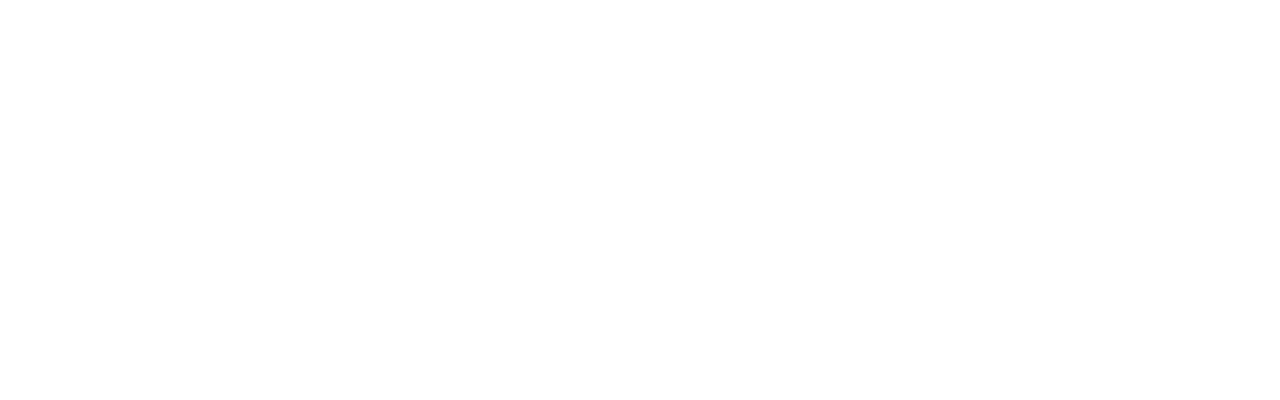
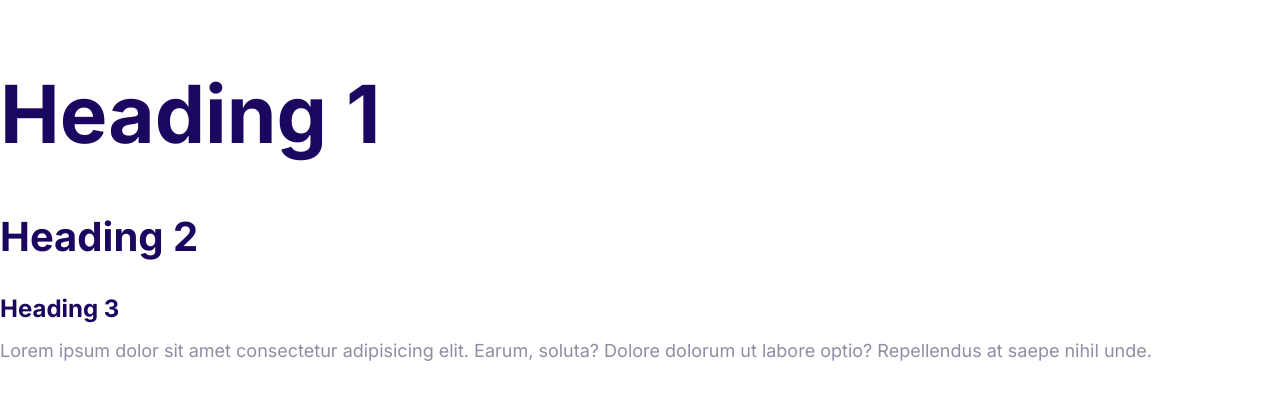
Before and after one commit to i3yxman/moshify, a plain HTML site: page index.html in a window 1280 px wide. Drawn offline with Linux system fonts and the light colour scheme.

Commit message:
Define the styles for the fonts.

```diff
--- a/css/styles.css
+++ b/css/styles.css
@@ -5,3 +5,53 @@
     --color-headings: #1b0760;
     --color-body: #918ca4;
 }
+
+html {
+    font-size: 62.5%;
+}
+
+body {
+    font-family: Inter, Arial, Helvetica, sans-serif;
+    font-size: 2.4rem;
+    line-height: 1.5;
+    color: var(--color-body)
+}
+
+h1, h2, h3 {
+    color: var(--color-headings);
+    margin-bottom: 1rem;
+}
+
+h1 {
+    font-size: 7rem;
+}
+
+h2 {
+    font-size: 4rem;
+}
+
+h3 {
+    font-size: 3rem;
+}
+
+p {
+    margin-top: 0;
+}
+
+@media screen and (min-width: 1024px) {
+    body {
+        font-size: 1.8rem;
+    }
+
+    h1 {
+        font-size: 8rem;
+    }
+
+    h2 {
+        font-size: 4rem;
+    }
+
+    h3 {
+        font-size: 2.4rem;
+    }
+}
--- a/index.html
+++ b/index.html
@@ -5,8 +5,22 @@
     <meta http-equiv="X-UA-Compatible" content="IE=edge" />
     <meta name="viewport" content="width=device-width, initial-scale=1.0" />
     <title>Document</title>
+    <link rel="preconnect" href="https://fonts.googleapis.com" />
+    <link rel="preconnect" href="https://fonts.gstatic.com" crossorigin />
+    <link
+      href="https://fonts.googleapis.com/css2?family=Inter:wght@400;700&display=swap"
+      rel="stylesheet"
+    />
     <link rel="stylesheet" href="css/normalize.css" />
     <link rel="stylesheet" href="css/styles.css" />
   </head>
-  <body></body>
+  <body>
+    <h1>Heading 1</h1>
+    <h2>Heading 2</h2>
+    <h3>Heading 3</h3>
+    <p>
+      Lorem ipsum dolor sit amet consectetur adipisicing elit. Earum, soluta?
+      Dolore dolorum ut labore optio? Repellendus at saepe nihil unde.
+    </p>
+  </body>
 </html>
```
